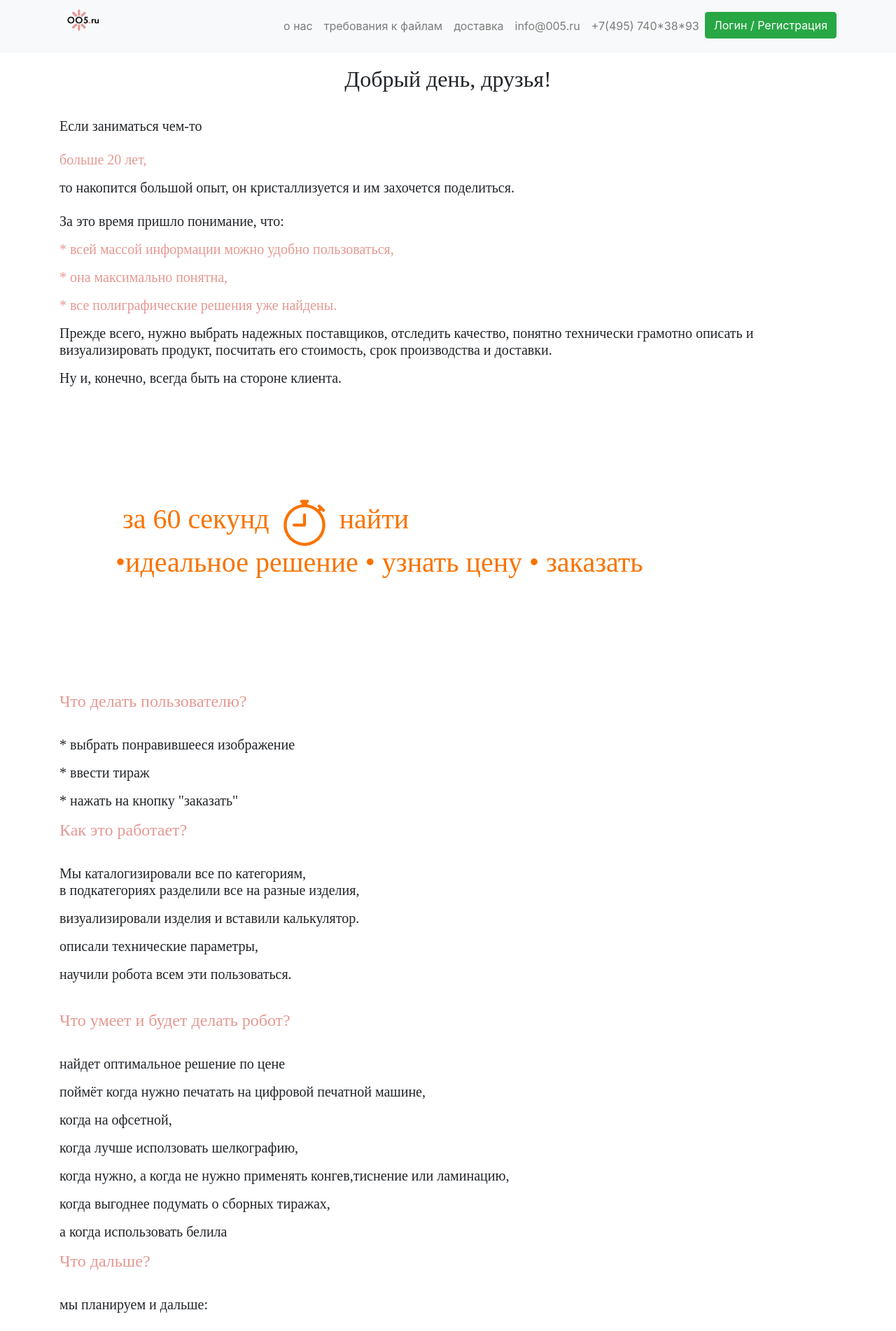
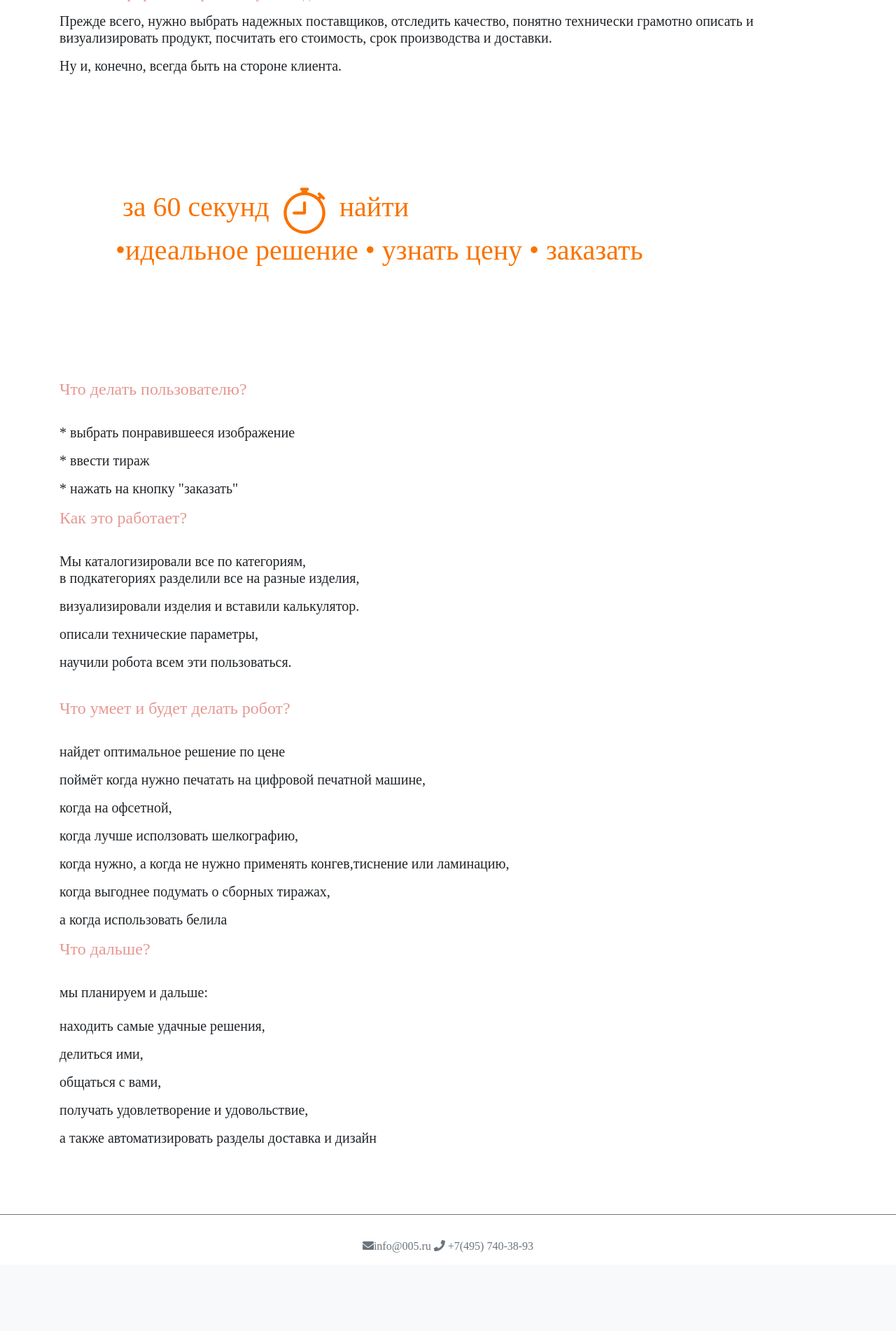
Before and after one commit to Ark005/finalprint, a Django app: page /about.html/ in a window 1280 px wide; the page is wider, and only the part inside the window is pictured. Shown: the part 468-2370 px from the top of that part at 70% size. After the commit the page ends 2258 px from the top of that part, so only its background shows below. Run offline with Django 3.2, Linux system fonts and the light colour scheme; some libraries are stand-ins or nearby versions.

Commit message:
clean first page

```diff
--- a/products/filters.py
+++ b/products/filters.py
@@ -4,7 +4,7 @@
 
 
 class ProductFilter(django_filters.FilterSet):
-    name = django_filters.CharFilter(lookup_expr='icontains',label='поиск по названию')
+    name = django_filters.CharFilter(lookup_expr='icontains',label='')
     #price = RangeFilter()
 
 
@@ -13,7 +13,7 @@
         fields = ['name']
 
 class CategoryFilter(django_filters.FilterSet):
-    name = django_filters.CharFilter(lookup_expr='icontains',label='поиск по названию')
+    name = django_filters.CharFilter(lookup_expr='icontains',label='')
     class Meta:
         verbose_name = 'коробка'
     #price = RangeFilter()
--- a/products/templates/products/about.html
+++ b/products/templates/products/about.html
@@ -1,8 +1,3 @@
-<a href="/">
-  <figure class="stock">
-    <img src="/media/products/банер2.jpg" width="1450" height="450">
-  </figure>
-</a>
 
 
     {% extends 'products/base.html' %}
--- a/products/templates/products/base.html
+++ b/products/templates/products/base.html
@@ -86,40 +86,16 @@
 </body>
 </body>
 </html>
- <!--
-<html>
-  <head>
-   <meta http-equiv="Content-Type" content="text/html; charset=utf-8">
 
-   <style type="text/css">
-     A IMG { border: none; }
-   </style>
-  </head>
-  <body>
-   <p><a href="http://127.0.0.1:8000"><h6 class="text-center"><img src="/media/products/podval.png" border="0"/></h6>
-  </a></p>
-  </body>
- </html>   -->
 
-<!--
-<div >
-  <img src="/media/products/baner.jpg" border="0"/>
-
-  </div>
--->
-
-<hr  width="100%"; height: 120px; color="	#808080" />
+<hr  width="100%" size="17" color="	#808080" />
 
 
 
 
 <br>
 
-<h6 class="text-center"><span class="text-muted"> <p style="color:rgb(229, 152, 147)">1997<img align="center" src="/media/products/005.png" alt="not found" class="img-fluid">2021</p></h6></span>
-<h6 class="text-center"><span class="text-muted"><i class="fa fa-phone"></i> +7(495) 740*38*93<img align="center" class="img-fluid"></p></h6></span>
+<h6 class="text-center"><span class="text-muted"> <i class="fa fa-envelope" aria-hidden="true"></i>info@005.ru                                                   <i class="fa fa-phone"></i> +7(495) 740-38-93</p></h6></span>
 
-<h6 class="text-center"><span class="text-muted"><img align="center" class="img-fluid"><i class="fa fa-envelope" aria-hidden="true"></i>info@005.ru</p></h6></span>
-
-</div>
 
 {% endblock %}
--- a/products/templates/products/navbar.html
+++ b/products/templates/products/navbar.html
@@ -6,7 +6,7 @@
 
   <a href="/">
     <figure class="stock">
-      <img src="/media/products/logo_rose.png" width="65" height="45">
+      <img src="/media/products/logo_rose.png" width="97" height="65">
     </figure>
   </a>
 
@@ -17,7 +17,10 @@
     <ul class="navbar-nav ml-auto">
 
       <li {% if request.path == 'contact' %}class="nav-item active"{% else %}class="nav-item"{% endif %}>
-        <a class="nav-link" href="/about.html/">о нас <span class="sr-only">(current)</span></a>
+        <a class="nav-link active" href="/about.html/">о нас <span class="sr-only">(current)</span></a>
+      </li>
+      <li class="nav-item">
+        <a class="nav-link" href="/"></a>
       </li>
 <!--
       <li class="nav-item">
@@ -27,19 +30,26 @@
        <!--  <a class="nav-link" href="/layout.html">дизайн</a>-->
       </li>
       <li class="nav-item">
-        <a class="nav-link" href="/requirements.html/">требования к файлам</a>
+        <a class="nav-link active" href="/requirements.html/">требования к файлам</a>
+      </li>
+      <li class="nav-item">
+        <a class="nav-link" href="/"></a>
       </li>
       <li class="nav-item">
        <!-- <a class="nav-link" href="/photo.html/">фотосъемка</a>-->
       </li>
       <li class="nav-item">
-        <a class="nav-link" href="/delivery.html/">доставка</a>
+        <a class="nav-link active" href="/delivery.html/">доставка</a>
       </li>
-
-      <a class="nav-link" href="/">info@005.ru</a>
-      <a class="nav-link" href="/">+7(495) 740*38*93</a>
+      <li class="nav-item">
+        <a class="nav-link" href="/"></a>
+      </li>
+      <a class="nav-link active" href="/">info@005.ru</a>
+      <a class="nav-link active" href="/">+7(495) 740-38-93</a>
     </li>
-
+    <li class="nav-item">
+      <a class="nav-link" href="/"></a>
+    </li>
 
       {% if request.user.is_authenticated %}
       <li class="nav-item">
```
Also changed, not shown: products/templates/products/home.html (+34 -44 lines), db.sqlite3, 1 other file.
